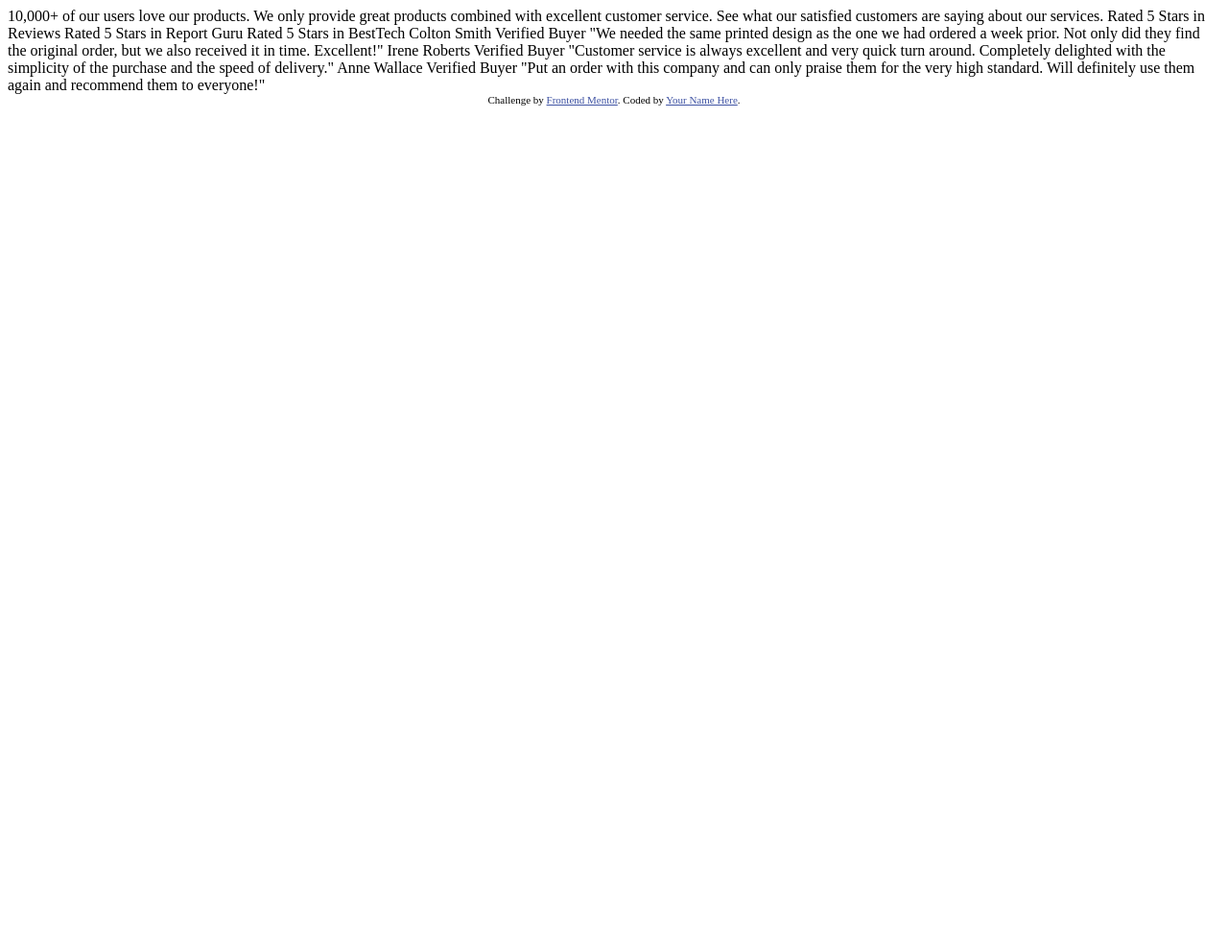
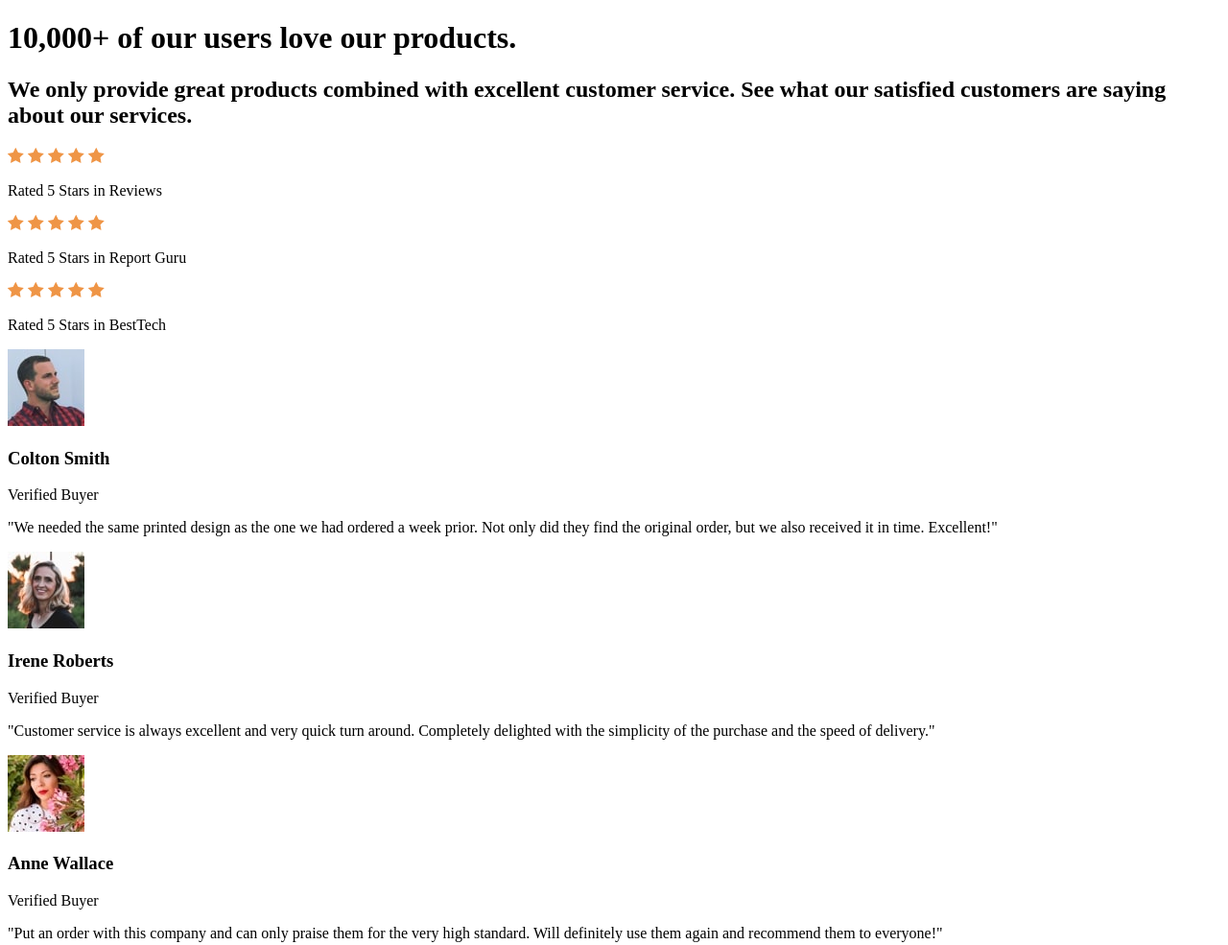
Before and after one commit to Caresle-Archive/social-proof-section, a plain HTML site: page index.html in a window 1280 px wide. Shown: the whole page at 96% size. Before the commit the page ends 800 px from the top, so only its background shows below. Drawn offline with Linux system fonts and the light colour scheme.

Commit message:
End adding basics html tags

```diff
--- a/index.html
+++ b/index.html
@@ -26,36 +26,98 @@
     </style>
   </head>
   <body>
+    <main>
+      <h1>
         10,000+ of our users love our products.
+      </h1>
 
+      <h2>
         We only provide great products combined with excellent customer service.
         See what our satisfied customers are saying about our services.
+      </h2>
 
-    Rated 5 Stars in Reviews
-    Rated 5 Stars in Report Guru
-    Rated 5 Stars in BestTech
+      <div>
+        <img src="./images/icon-star.svg" alt="star">
+        <img src="./images/icon-star.svg" alt="star">
+        <img src="./images/icon-star.svg" alt="star">
+        <img src="./images/icon-star.svg" alt="star">
+        <img src="./images/icon-star.svg" alt="star">
+        <p>Rated 5 Stars in Reviews</p>
+      </div>
 
+      <div>
+        <img src="./images/icon-star.svg" alt="star">
+        <img src="./images/icon-star.svg" alt="star">
+        <img src="./images/icon-star.svg" alt="star">
+        <img src="./images/icon-star.svg" alt="star">
+        <img src="./images/icon-star.svg" alt="star">
+        <p>Rated 5 Stars in Report Guru</p>
+      </div>
+
+      <div>
+        <img src="./images/icon-star.svg" alt="star">
+        <img src="./images/icon-star.svg" alt="star">
+        <img src="./images/icon-star.svg" alt="star">
+        <img src="./images/icon-star.svg" alt="star">
+        <img src="./images/icon-star.svg" alt="star">
+        <p>Rated 5 Stars in BestTech</p>
+      </div>
+
+      <div>
+        <img src="./images/image-colton.jpg" alt="A person photo">
+        <div>
+          <h3>
             Colton Smith
+          </h3>
+          <span>
             Verified Buyer
+          </span>
+        </div>
+        <p>
           "We needed the same printed design as the one we had ordered a week prior.
           Not only did they find the original order, but we also received it in time.
           Excellent!"
+        </p>
+      </div>
 
+      <div>
+        <img src="./images/image-irene.jpg" alt="A person photo">
+        <div>
+          <h3>
             Irene Roberts
+          </h3>
+          <span>
             Verified Buyer
+          </span>
+        </div>
+        <p>
           "Customer service is always excellent and very quick turn around. Completely
           delighted with the simplicity of the purchase and the speed of delivery."
+        </p>
+      </div>
 
+      <div>
+        <img src="./images/image-anne.jpg" alt="A person photo">
+        <div>
+          <h3>
             Anne Wallace
+          </h3>
+          <span>
             Verified Buyer
+          </span>
+        </div>
+        <p>
           "Put an order with this company and can only praise them for the very high
           standard. Will definitely use them again and recommend them to everyone!"
+        </p>
+      </div>
+    </main>
 
-    <div class="attribution">
+    <!-- <div class="attribution">
       Challenge by
       <a href="https://www.frontendmentor.io?ref=challenge" target="_blank"
         >Frontend Mentor</a
       >. Coded by <a href="#">Your Name Here</a>.
-    </div>
+    </div> -->
   </body>
 </html>
```
Lines whose indentation alone changed are shown as unchanged.
